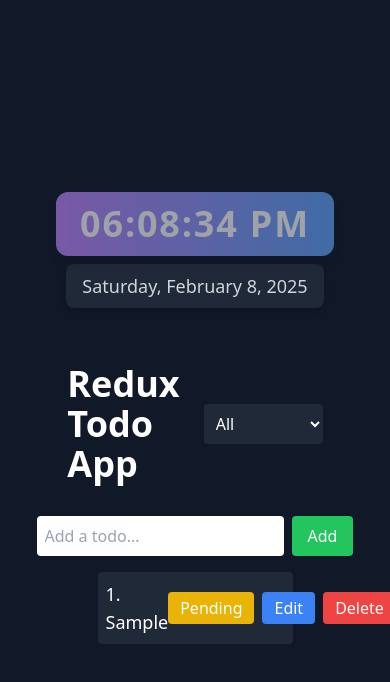
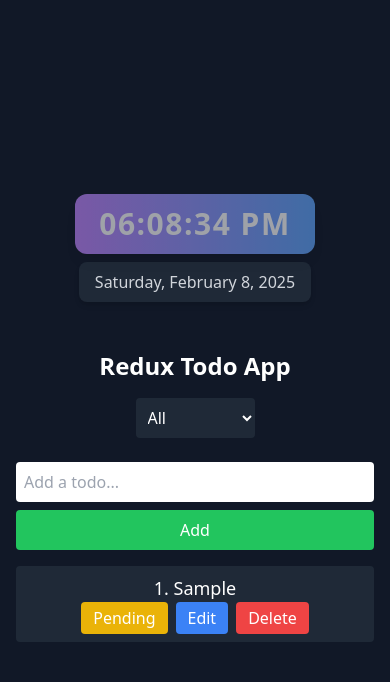
Before and after one commit to Muhammad-sefat/todo-app-with-redux, a React (Vite) app: page / in a window 390 px wide. Both pictures are taken after typing "Sample" into the empty fields and a click on the button "Add". Shown: the top 682 px of the page. Built offline with nearby package versions, Linux system fonts and the light colour scheme.

Commit message:
Complete responsive for all devices

```diff
--- a/src/TodoApp.jsx
+++ b/src/TodoApp.jsx
@@ -62,21 +62,22 @@
   });
 
   return (
-    <div className="flex flex-col items-center justify-center h-screen bg-gray-900 text-white">
-      <div className="flex flex-col items-center justify-center mb-6">
-        {/* Clock */}
-        <div className="bg-gradient-to-r from-purple-400 to-blue-400 text-white text-4xl font-bold px-6 py-3 rounded-xl shadow-lg tracking-wider animate-pulse">
+    <div className="flex flex-col items-center justify-center min-h-screen bg-gray-900 text-white p-4">
+      {/* Clock & Date */}
+      <div className="flex flex-col items-center justify-center mb-6 w-full">
+        <div className="bg-gradient-to-r from-purple-400 to-blue-400 text-white text-3xl md:text-4xl font-bold px-6 py-3 rounded-xl shadow-lg tracking-wider animate-pulse">
           {formattedTime}
         </div>
-
-        {/* Date */}
-        <p className="mt-2 text-lg font-medium text-gray-300 bg-gray-800 px-4 py-2 rounded-lg shadow-md">
+        <p className="mt-2 text-base md:text-lg font-medium text-gray-300 bg-gray-800 px-4 py-2 rounded-lg shadow-md">
           {formattedDate}
         </p>
       </div>
 
-      <div className="flex justify-center items-center w-1/2 gap-6 my-8">
-        <h1 className="text-4xl font-bold">Redux Todo App</h1>
+      {/* Heading & Filter Dropdown */}
+      <div className="flex flex-col md:flex-row justify-center items-center w-full md:w-3/4 gap-4 md:gap-6 my-6">
+        <h1 className="text-2xl md:text-4xl font-bold text-center">
+          Redux Todo App
+        </h1>
         <select
           className="p-2 rounded bg-gray-800 text-white"
           onChange={(e) => dispatch(setFilter(e.target.value))}
@@ -88,7 +89,8 @@
         </select>
       </div>
 
-      <div className="flex space-x-2 mb-4">
+      {/* Input & Add Button */}
+      <div className="flex flex-col md:flex-row w-full md:w-3/4 space-y-2 md:space-y-0 md:space-x-2 mb-4">
         <input
           type="text"
           value={text}
@@ -97,7 +99,7 @@
           placeholder="Add a todo..."
         />
         <button
-          className="bg-green-500 px-4 py-2 rounded"
+          className="bg-green-500 px-4 py-2 rounded w-full md:w-auto"
           onClick={handleAddTodo}
         >
           Add
@@ -105,19 +107,19 @@
       </div>
 
       {/* Todo List */}
-      <ul className="w-1/2">
+      <ul className="w-full md:w-3/4">
         {filteredTodos.map((todo, index) => (
           <li
             key={todo.id}
-            className="flex justify-between items-center bg-gray-800 p-2 rounded mb-2"
+            className="flex flex-col md:flex-row justify-between items-center bg-gray-800 p-2 rounded mb-2"
           >
-            {/* Show Order Number & Editable Text */}
+            {/* Editable Text */}
             {editId === todo.id ? (
               <input
                 type="text"
                 value={newText}
                 onChange={(e) => setNewText(e.target.value)}
-                className="p-1 text-black rounded w-2/3"
+                className="p-1 text-black rounded w-full md:w-2/3 mb-2 md:mb-0"
               />
             ) : (
               <span
@@ -129,8 +131,8 @@
               </span>
             )}
 
+            {/* Buttons */}
             <div className="flex space-x-2">
-              {/* Toggle Pending/Completed */}
               <button
                 className={`px-3 py-1 rounded ${
                   todo.completed ? "bg-green-500" : "bg-yellow-500"
@@ -139,8 +141,6 @@
               >
                 {todo.completed ? "Completed" : "Pending"}
               </button>
-
-              {/* Edit & Save Button */}
               {editId === todo.id ? (
                 <button
                   className="bg-blue-500 px-3 py-1 rounded"
@@ -159,8 +159,6 @@
                   Edit
                 </button>
               )}
-
-              {/* Delete Button */}
               <button
                 className="bg-red-500 px-3 py-1 rounded"
                 onClick={() => dispatch(deleteTodo(todo.id))}
```
